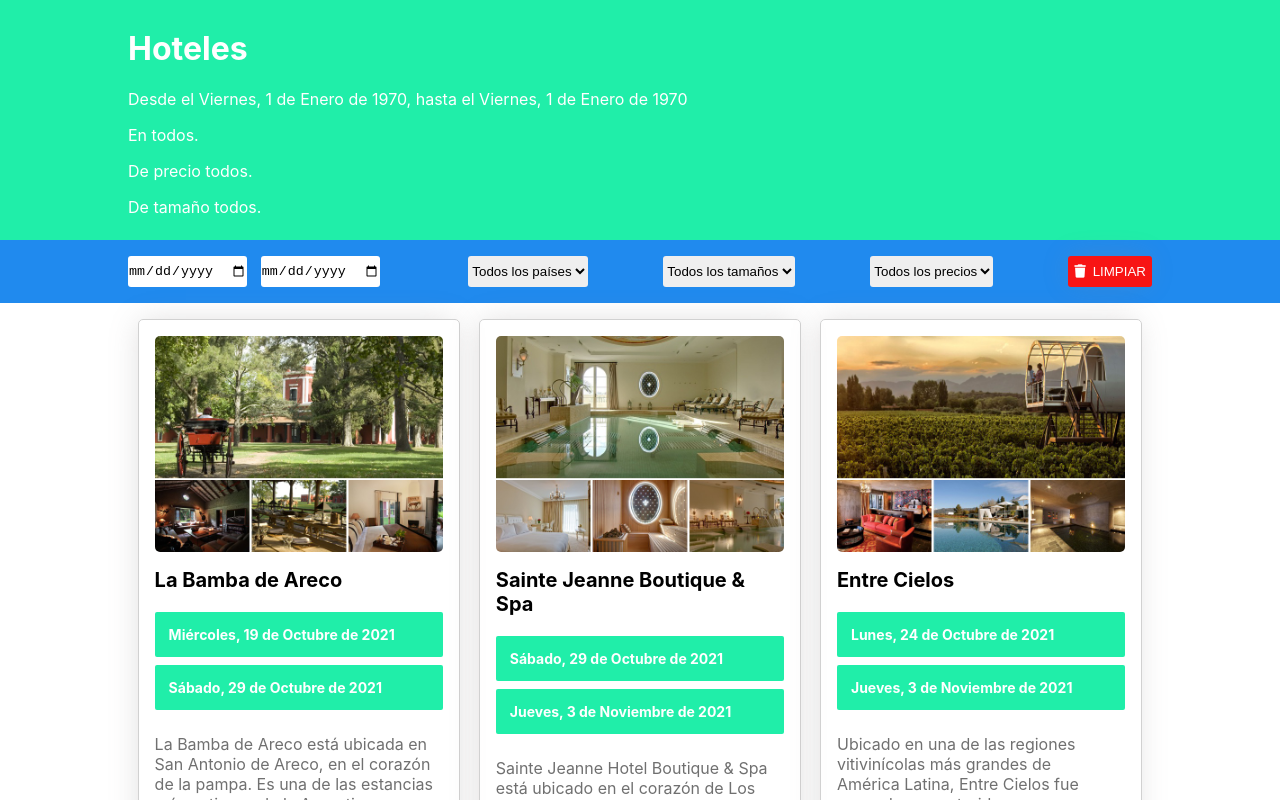
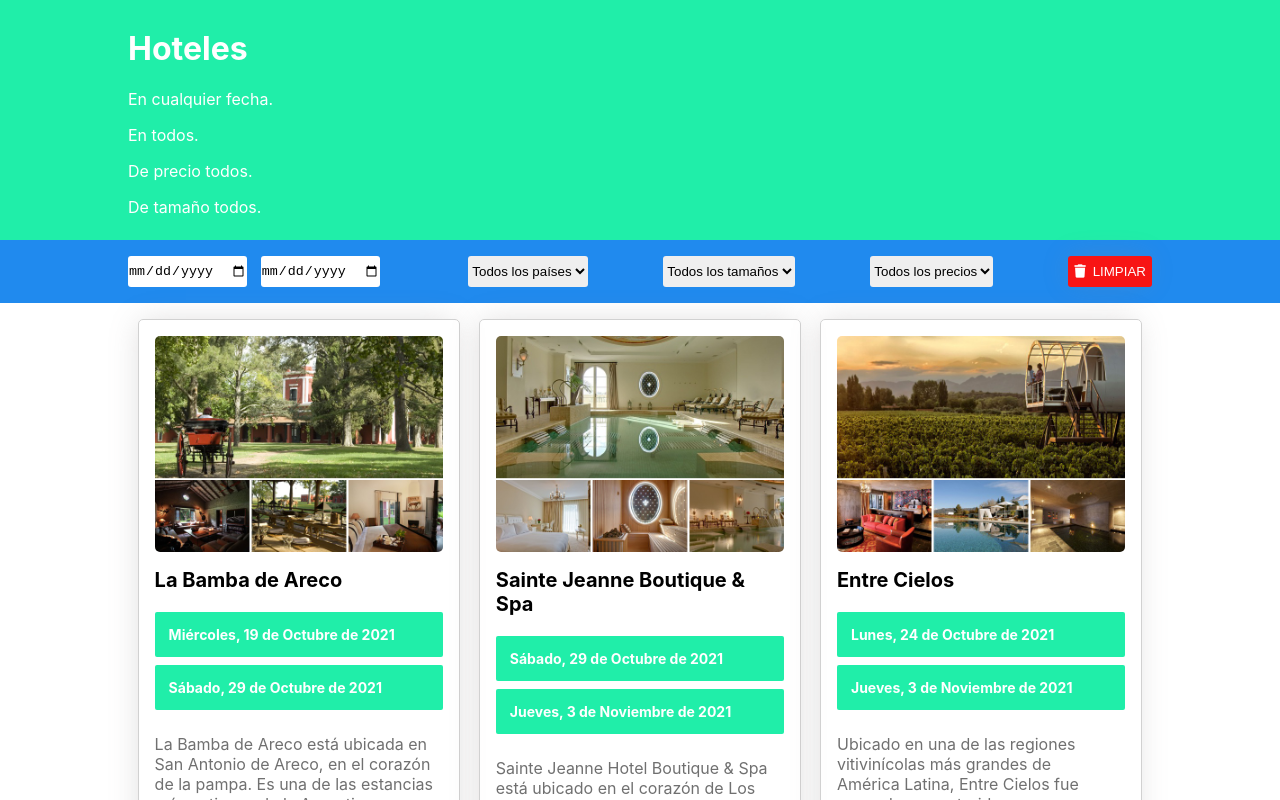
Before and after one commit to Phoebe-WD/proyecto-sprint2, a React (Create React App) app: page / in a window 1280 px wide. Shown: the top 800 px of the page. Built offline with nearby package versions, Linux system fonts and the light colour scheme.

Commit message:
update header

```diff
--- a/src/Header.jsx
+++ b/src/Header.jsx
@@ -7,7 +7,7 @@
       <div className="Header-container">
         <h1>Hoteles</h1>
         <p>
-          {props.from === "" || props.to === "" ? (
+          {!props.from || !props.to ? (
             <span>En cualquier fecha.</span>
           ) : (
             `Desde el ${formatDate(props.from)}, hasta el ${formatDate(
```
